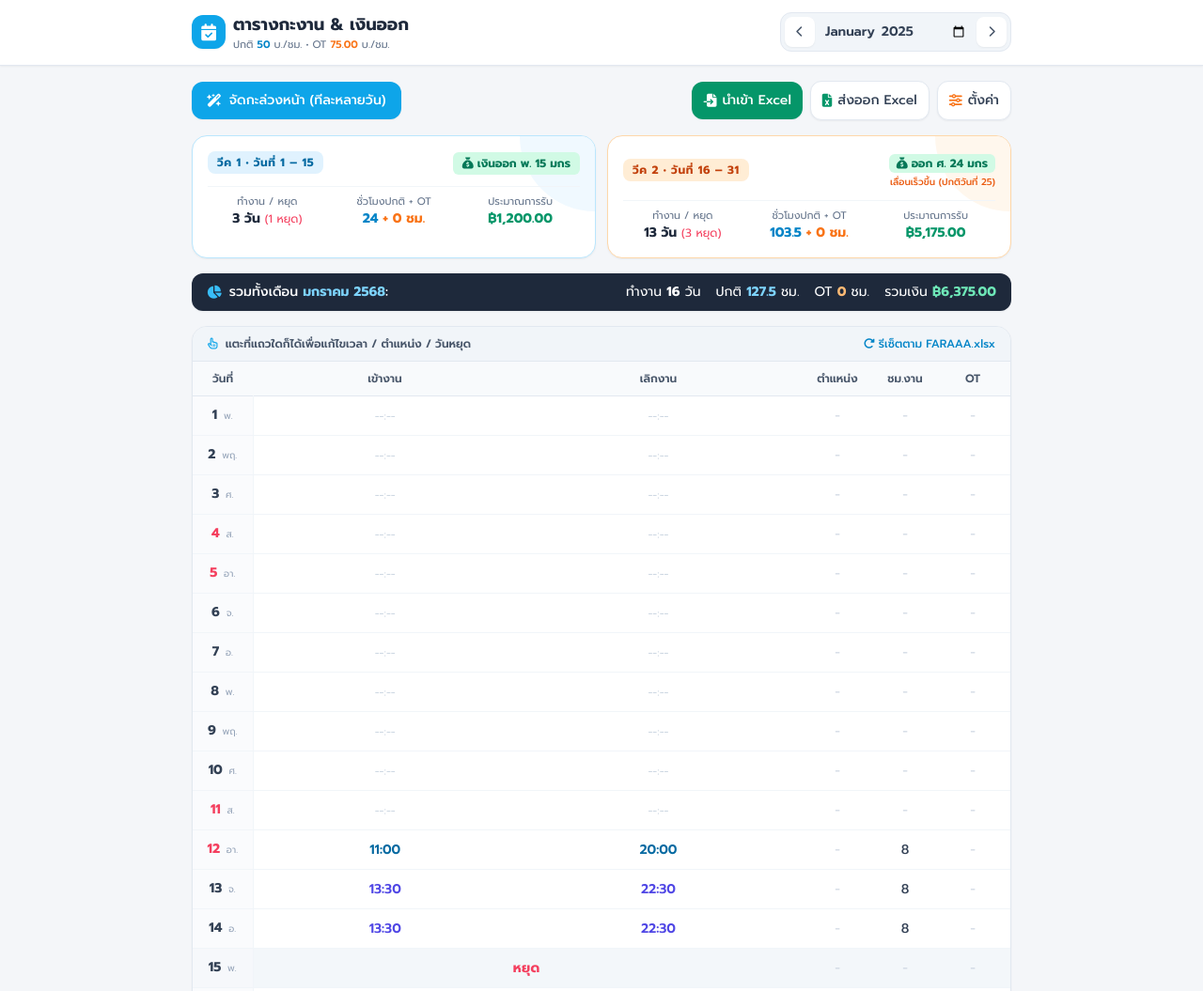
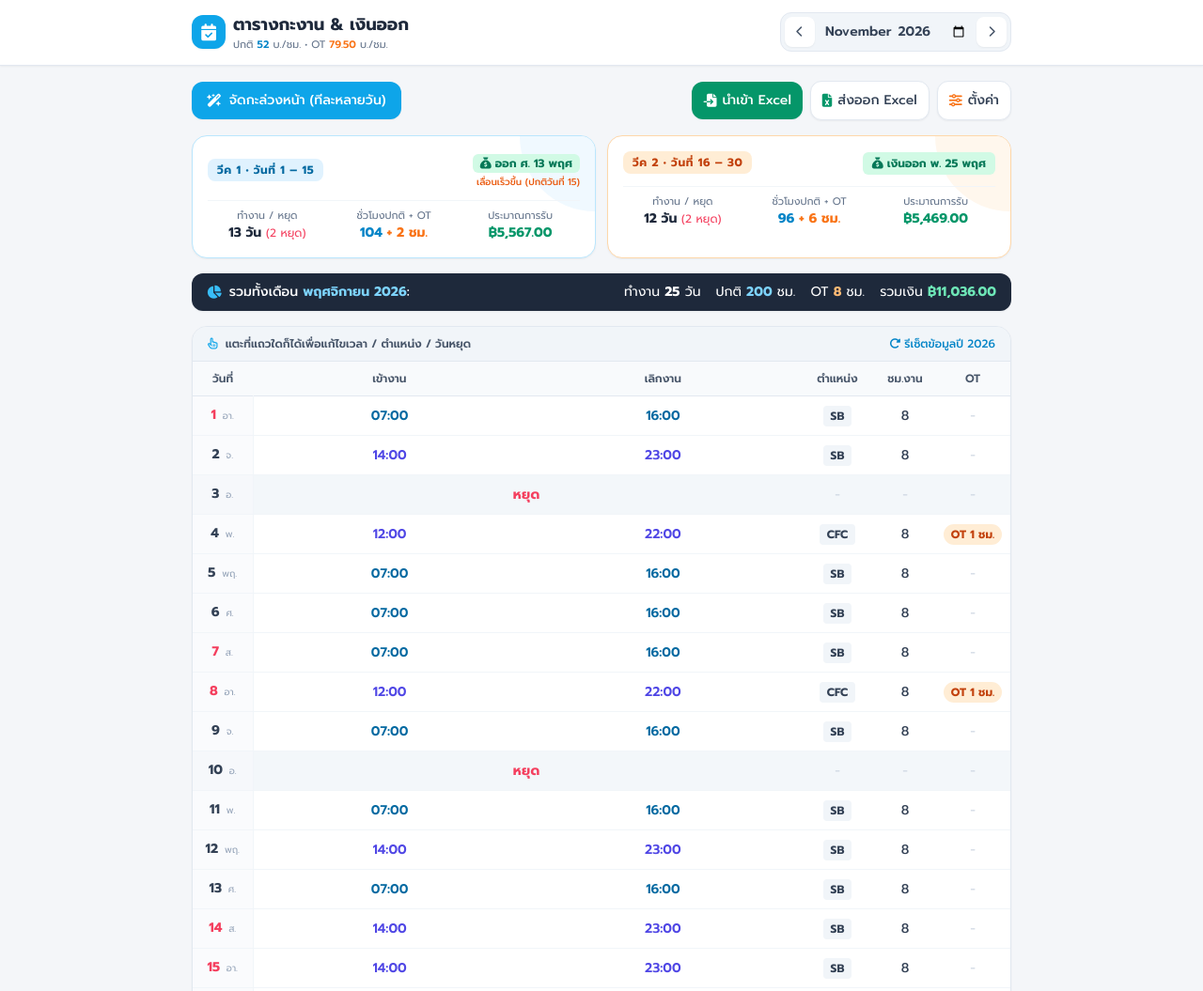
Before and after one commit to Sirapasson1112/Fara, a plain HTML site: page index.html in a window 1280 px wide. Shown: the top 1055 px of the page at 94% size. Drawn offline with nearby package versions, Linux system fonts and the light colour scheme.

Commit message:
Update index.html

```diff
--- a/index.html
+++ b/index.html
@@ -3,7 +3,7 @@
 <head>
     <meta charset="UTF-8">
     <meta name="viewport" content="width=device-width, initial-scale=1.0">
-    <title>ตารางกะงาน & คำนวณวันเงินออก</title>
+    <title>ตารางกะงาน & คำนวณวันเงินออก (2026)</title>
     <script src="https://cdn.tailwindcss.com"></script>
     <script src="https://cdn.sheetjs.com/xlsx-0.20.2/package/dist/xlsx.full.min.js"></script>
     <link href="https://fonts.googleapis.com/css2?family=Prompt:wght@300;400;500;600;700&display=swap" rel="stylesheet">
@@ -36,7 +36,7 @@
                 </div>
                 <div>
                     <h1 class="font-bold text-slate-800 text-base sm:text-lg leading-tight">ตารางกะงาน & เงินออก</h1>
-                    <p class="text-[11px] text-slate-500">ปกติ <span id="headerHourlyRate" class="font-semibold text-sky-600">50</span> บ./ชม. • OT <span id="headerOtRate" class="font-semibold text-orange-500">75.00</span> บ./ชม.</p>
+                    <p class="text-[11px] text-slate-500">ปกติ <span id="headerHourlyRate" class="font-semibold text-sky-600">52</span> บ./ชม. • OT <span id="headerOtRate" class="font-semibold text-orange-500">79.50</span> บ./ชม.</p>
                 </div>
             </div>
 
@@ -157,7 +157,7 @@
                 </span>
                 <div class="flex items-center gap-3 no-print">
                     <button onclick="resetToExcelData()" class="text-xs text-sky-600 hover:underline font-medium">
-                        <i class="fa-solid fa-rotate-right mr-1"></i>รีเซ็ตตาม FARAAA.xlsx
+                        <i class="fa-solid fa-rotate-right mr-1"></i>รีเซ็ตข้อมูลปี 2026
                     </button>
                 </div>
             </div>
@@ -188,7 +188,7 @@
         <div class="bg-white w-full sm:max-w-md rounded-t-3xl sm:rounded-2xl p-5 shadow-xl space-y-4">
             <div class="flex items-center justify-between border-b border-slate-100 pb-3">
                 <div>
-                    <h3 class="font-bold text-slate-800 text-lg" id="modalDayTitle">วันที่ 1 มกราคม</h3>
+                    <h3 class="font-bold text-slate-800 text-lg" id="modalDayTitle">วันที่ 1</h3>
                     <p class="text-xs text-slate-500">เลือกกะเวลาสำเร็จรูป หรือตั้งค่าเอง</p>
                 </div>
                 <button onclick="closeModal('dayModal')" class="w-8 h-8 rounded-full bg-slate-100 text-slate-500 hover:bg-slate-200 flex items-center justify-center">
@@ -422,9 +422,9 @@
             "10-13", "10-23", "12-05", "12-10", "12-31"
         ];
 
-        // Pre-loaded data from FARAAA.xlsx ("ตารางหมาน้อย")
-        const EXCEL_IMPORTED_DATA = {
-            "2025-01": {
+        // Schedule data for year 2026 imported from FARAAA.xlsx ("ตารางหมาน้อย")
+        const EXCEL_2026_DATA = {
+            "2026-01": {
                 "12": {"type": "work", "start": "11:00", "end": "20:00", "pos": "", "reg": 8.0, "ot": 0.0},
                 "13": {"type": "work", "start": "13:30", "end": "22:30", "pos": "", "reg": 8.0, "ot": 0.0},
                 "14": {"type": "work", "start": "13:30", "end": "22:30", "pos": "", "reg": 8.0, "ot": 0.0},
@@ -446,7 +446,7 @@
                 "30": {"type": "work", "start": "13:30", "end": "22:30", "pos": "", "reg": 8.0, "ot": 0.0},
                 "31": {"type": "work", "start": "13:30", "end": "22:30", "pos": "", "reg": 8.0, "ot": 0.0}
             },
-            "2025-02": {
+            "2026-02": {
                 "1": {"type": "work", "start": "13:30", "end": "22:30", "pos": "", "reg": 8.0, "ot": 0.0},
                 "2": {"type": "work", "start": "12:30", "end": "22:30", "pos": "", "reg": 8.0, "ot": 1.0},
                 "3": {"type": "work", "start": "11:30", "end": "22:30", "pos": "", "reg": 8.0, "ot": 2.0},
@@ -476,7 +476,7 @@
                 "27": {"type": "work", "start": "11:30", "end": "22:30", "pos": "", "reg": 8.0, "ot": 2.0},
                 "28": {"type": "work", "start": "08:00", "end": "17:00", "pos": "", "reg": 8.0, "ot": 0.0}
             },
-            "2025-03": {
+            "2026-03": {
                 "1": {"type": "work", "start": "09:00", "end": "18:00", "pos": "", "reg": 8.0, "ot": 0.0},
                 "2": {"type": "work", "start": "08:00", "end": "17:00", "pos": "", "reg": 8.0, "ot": 0.0},
                 "3": {"type": "work", "start": "08:00", "end": "16:00", "pos": "", "reg": 7.0, "ot": 0.0},
@@ -506,7 +506,7 @@
                 "30": {"type": "work", "start": "08:00", "end": "17:00", "pos": "", "reg": 8.0, "ot": 0.0},
                 "31": {"type": "work", "start": "08:00", "end": "22:30", "pos": "", "reg": 8.0, "ot": 5.5}
             },
-            "2025-04": {
+            "2026-04": {
                 "1": {"type": "work", "start": "13:30", "end": "22:30", "pos": "", "reg": 8.0, "ot": 0.0},
                 "2": {"type": "off"},
                 "3": {"type": "work", "start": "08:00", "end": "17:30", "pos": "", "reg": 8.0, "ot": 0.5},
@@ -538,9 +538,9 @@
                 "29": {"type": "work", "start": "08:00", "end": "18:00", "pos": "", "reg": 8.0, "ot": 1.0},
                 "30": {"type": "work", "start": "08:00", "end": "17:00", "pos": "", "reg": 8.0, "ot": 0.0}
             },
-            "2025-05": {
+            "2026-05": {
                 "1": {"type": "work", "start": "08:00", "end": "17:00", "pos": "", "reg": 8.0, "ot": 0.0},
-                "2": {"type": "work", "start": "13:30", "end": "22:30", "pos": "", "reg": 8.0, "ot": 0.0},
+                "2": {"type": "work", "start": "13:30", "end": "22:30", "pos": "", "reg": 8.0, "ot": 30.0},
                 "3": {"type": "work", "start": "08:00", "end": "17:00", "pos": "", "reg": 8.0, "ot": 0.0},
                 "4": {"type": "off"},
                 "5": {"type": "work", "start": "08:00", "end": "18:00", "pos": "", "reg": 8.0, "ot": 1.0},
@@ -553,7 +553,7 @@
                 "12": {"type": "off"},
                 "13": {"type": "work", "start": "08:00", "end": "17:00", "pos": "", "reg": 8.0, "ot": 0.0},
                 "14": {"type": "work", "start": "08:00", "end": "21:00", "pos": "", "reg": 8.0, "ot": 4.0},
-                "15": {"type": "work", "start": "08:00", "end": "17:00", "pos": "", "reg": 8.0, "ot": 30.0},
+                "15": {"type": "work", "start": "08:00", "end": "17:00", "pos": "", "reg": 8.0, "ot": 0.0},
                 "16": {"type": "work", "start": "08:00", "end": "17:00", "pos": "", "reg": 8.0, "ot": 0.0},
                 "17": {"type": "work", "start": "08:00", "end": "17:00", "pos": "", "reg": 8.0, "ot": 1.0},
                 "18": {"type": "work", "start": "08:00", "end": "17:00", "pos": "", "reg": 8.0, "ot": 0.0},
@@ -571,7 +571,7 @@
                 "30": {"type": "work", "start": "08:00", "end": "17:00", "pos": "", "reg": 8.0, "ot": 0.0},
                 "31": {"type": "work", "start": "08:00", "end": "17:00", "pos": "", "reg": 8.0, "ot": 0.0}
             },
-            "2025-06": {
+            "2026-06": {
                 "1": {"type": "work", "start": "08:00", "end": "17:00", "pos": "", "reg": 8.0, "ot": 0.0},
                 "2": {"type": "work", "start": "08:00", "end": "17:00", "pos": "", "reg": 8.0, "ot": 0.0},
                 "3": {"type": "work", "start": "08:00", "end": "17:00", "pos": "", "reg": 8.0, "ot": 0.0},
@@ -603,7 +603,7 @@
                 "29": {"type": "work", "start": "13:30", "end": "22:30", "pos": "", "reg": 8.0, "ot": 0.0},
                 "30": {"type": "work", "start": "13:30", "end": "22:30", "pos": "", "reg": 8.0, "ot": 0.0}
             },
-            "2025-07": {
+            "2026-07": {
                 "1": {"type": "work", "start": "13:30", "end": "22:30", "pos": "", "reg": 8.0, "ot": 0.0},
                 "2": {"type": "off"},
                 "3": {"type": "work", "start": "08:00", "end": "17:00", "pos": "", "reg": 8.0, "ot": 0.0},
@@ -764,12 +764,13 @@
                 "27": {"type": "work", "start": "07:00", "end": "16:00", "pos": "SB", "reg": 8.0, "ot": 0.0},
                 "28": {"type": "work", "start": "14:00", "end": "23:00", "pos": "SB", "reg": 8.0, "ot": 0.0},
                 "29": {"type": "work", "start": "14:00", "end": "23:00", "pos": "SB", "reg": 8.0, "ot": 0.0}
-            }
+            },
+            "2026-12": {}
         };
 
         let currentYearMonth = "";
         let scheduleData = {};
-        let customRatesByYM = {}; // { "2025-01": { hourlyRate: 50, otRate: 75 }, ... }
+        let customRatesByYM = {};
         let presets = {
             positions: ["SB", "CFC", "LOB"],
             shifts: ["07:00-16:00", "08:00-17:00", "13:30-22:30", "14:00-23:00", "12:00-22:00", "11:00-20:00", "10:00-21:00", "07:00-17:00"]
@@ -783,11 +784,11 @@
                 return customRatesByYM[ym];
             }
             const [y, m] = ym.split('-').map(Number);
-            // Jan - Jul 2568 (2025-01 to 2025-07): 50/hr, OT 75/hr
-            if (y === 2025 && m >= 1 && m <= 7) {
+            // Jan - Jul 2026 (2026-01 to 2026-07): 50/hr, OT 75/hr
+            if (y === 2026 && m >= 1 && m <= 7) {
                 return { hourlyRate: 50, otRate: 75 };
             }
-            // Default / later period: 52/hr, OT 79.50/hr
+            // Aug 2026 onwards: 52/hr, OT 79.50/hr
             return { hourlyRate: 52, otRate: 79.50 };
         }
 
@@ -796,31 +797,30 @@
         }
 
         window.onload = () => {
-            const savedData = localStorage.getItem('shiftApp_data_faraaa_v1');
-            const savedRates = localStorage.getItem('shiftApp_rates_faraaa_v1');
-            const savedPresets = localStorage.getItem('shiftApp_presets_faraaa_v1');
+            const savedData = localStorage.getItem('shiftApp_data_2026_v1');
+            const savedRates = localStorage.getItem('shiftApp_rates_2026_v1');
+            const savedPresets = localStorage.getItem('shiftApp_presets_2026_v1');
 
             if (savedData) {
                 scheduleData = JSON.parse(savedData);
             } else {
-                scheduleData = JSON.parse(JSON.stringify(EXCEL_IMPORTED_DATA));
+                scheduleData = JSON.parse(JSON.stringify(EXCEL_2026_DATA));
                 persistData();
             }
 
             if (savedRates) customRatesByYM = JSON.parse(savedRates);
             if (savedPresets) presets = JSON.parse(savedPresets);
 
-            // Start at 2025-01 (มกราคม 2568) as requested, easily switchable to any month
-            document.getElementById('monthPicker').value = "2025-01";
+            document.getElementById('monthPicker').value = "2026-11";
             loadMonthData();
         };
 
         function resetToExcelData() {
-            if (!confirm("ต้องการรีเซ็ตข้อมูลทั้งหมดกลับเป็นข้อมูลจากไฟล์ FARAAA.xlsx และเรทตามช่วงเวลาใช่หรือไม่?")) return;
-            scheduleData = JSON.parse(JSON.stringify(EXCEL_IMPORTED_DATA));
+            if (!confirm("ต้องการรีเซ็ตข้อมูลทั้งหมดกลับเป็นข้อมูลปี 2026 จากไฟล์ FARAAA.xlsx ใช่หรือไม่?")) return;
+            scheduleData = JSON.parse(JSON.stringify(EXCEL_2026_DATA));
             customRatesByYM = {};
             persistData();
-            localStorage.removeItem('shiftApp_rates_faraaa_v1');
+            localStorage.removeItem('shiftApp_rates_2026_v1');
             loadMonthData();
         }
 
@@ -889,7 +889,7 @@
 
             document.getElementById('headerHourlyRate').textContent = rate.hourlyRate;
             document.getElementById('headerOtRate').textContent = rate.otRate.toFixed(2);
-            document.getElementById('monthNameDisplay').textContent = `${THAI_MONTHS[month - 1]} ${year + 543}`;
+            document.getElementById('monthNameDisplay').textContent = `${THAI_MONTHS[month - 1]} ${year}`;
             document.getElementById('c2Title').textContent = `วีค 2 • วันที่ 16 – ${daysInMonth}`;
 
             const p1 = calculateSmartPayday(year, month, 15);
@@ -1371,8 +1371,8 @@
             presets.positions = document.getElementById('setPositions').value.split(',').map(s => s.trim().toUpperCase()).filter(Boolean);
             presets.shifts = document.getElementById('setShifts').value.split(',').map(s => s.trim()).filter(s => s.includes('-'));
 
-            localStorage.setItem('shiftApp_rates_faraaa_v1', JSON.stringify(customRatesByYM));
-            localStorage.setItem('shiftApp_presets_faraaa_v1', JSON.stringify(presets));
+            localStorage.setItem('shiftApp_rates_2026_v1', JSON.stringify(customRatesByYM));
+            localStorage.setItem('shiftApp_presets_2026_v1', JSON.stringify(presets));
             closeModal('settingsModal');
             loadMonthData();
         }
@@ -1382,7 +1382,7 @@
         }
 
         function persistData() {
-            localStorage.setItem('shiftApp_data_faraaa_v1', JSON.stringify(scheduleData));
+            localStorage.setItem('shiftApp_data_2026_v1', JSON.stringify(scheduleData));
         }
 
         // --- Export Real Excel (.xlsx) ---
@@ -1393,7 +1393,7 @@
             const rate = getRateForYM(currentYearMonth);
 
             const wsData = [
-                [`ตารางทำงาน ${THAI_MONTHS[month - 1]} ${year + 543} (เรทปกติ ${rate.hourlyRate}/ชม. | OT ${rate.otRate}/ชม.)`],
+                [`ตารางทำงาน ${THAI_MONTHS[month - 1]} ${year} (เรทปกติ ${rate.hourlyRate}/ชม. | OT ${rate.otRate}/ชม.)`],
                 ["วันที่", "วัน", "เข้างาน", "เลิกงาน", "ตำแหน่ง", "ชม.ทำงาน", "OT (ชม.)", "ค่าแรงปกติ (บาท)", "ค่า OT (บาท)", "รวมรับ (บาท)"]
             ];
 
@@ -1416,7 +1416,7 @@
             const wb = XLSX.utils.book_new();
             const ws = XLSX.utils.aoa_to_sheet(wsData);
             XLSX.utils.book_append_sheet(wb, ws, `${THAI_MONTHS[month - 1]}`);
-            XLSX.writeFile(wb, `ตารางกะงาน_${THAI_MONTHS[month - 1]}_${year + 543}.xlsx`);
+            XLSX.writeFile(wb, `ตารางกะงาน_${THAI_MONTHS[month - 1]}_${year}.xlsx`);
         }
     </script>
 </body>
```
